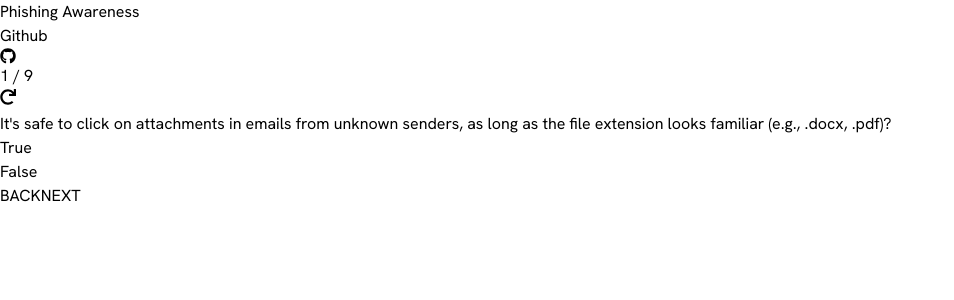
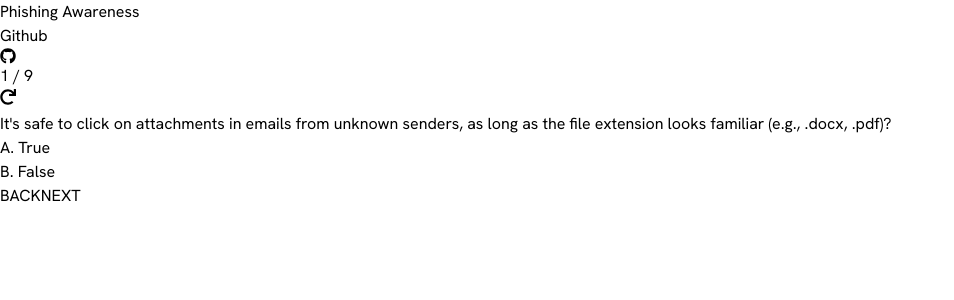
Before and after one commit to johntad110/phishing-awareness, a React (Vite) app: page / in a window 1280 px wide. Both pictures are taken after typing "Sample", "name@example.com" into the empty fields and a click on the button "Start Quiz". Shown: the top 300 px of the page, without its empty margins (0-954 px from the left). Built offline with nearby package versions, Linux system fonts and the light colour scheme; a web font is replaced by a local one.

Commit message:
add method to handle answers

```diff
--- a/src/App.tsx
+++ b/src/App.tsx
@@ -9,7 +9,12 @@ import qna from "./data/questions.json";
 export interface QnA {
   question: string,
   choice: string[],
-  answer: number
+  answer: number,
+  explanation: {
+    wrong: string;
+    correct: string;
+  };
+  userAnswer?: number;
 }
 
 function App() {
@@ -26,7 +31,11 @@ function App() {
       .map(({ value }) => ({
         question: value.question,
         choice: value.choice,
-        answer: value.answer
+        answer: value.answer,
+        explanation: {
+          wrong: value.explanation.wrong,
+          correct: value.explanation.correct,
+        }
       }));
 
     setQuestions(QnAs)
@@ -38,11 +47,11 @@ function App() {
   };
 
   const handleNext = () => {
-    setCurrentQuestion((currQue) => currQue += 1)
+    if (currentQuestion !== (totalQuestions - 1)) setCurrentQuestion((currQue) => currQue += 1)
   }
 
   const handlePrevious = () => {
-    setCurrentQuestion((currQue) => currQue -= 1)
+    if (currentQuestion !== 0) setCurrentQuestion((currQue) => currQue -= 1)
   }
 
   const handleFinishQuestions = () => {
@@ -55,6 +64,14 @@ function App() {
     setShowQuestions(false);
     setShowResults(false);
   };
+
+  const handleOnAnswered = (answer_idx: number) => {
+     setQuestions((prevQuestions) => {
+      const updatedQuestions = [...prevQuestions];
+      updatedQuestions[currentQuestion].userAnswer = answer_idx;
+      return updatedQuestions;
+     })
+  }
 
   useEffect(() => {
     loadQuestions();
@@ -77,7 +94,10 @@ function App() {
           onStart={handleStart}
           onNext={handleNext}
           onBack={handlePrevious}
+          onAnswered={handleOnAnswered}
           finishQuestion={handleFinishQuestions}
+          currentQuestion={currentQuestion}
+          totalQuestions={totalQuestions}
         />
         {showResults && <ResultsDisplay />}
       </div>
--- a/src/components/Questionnaire.tsx
+++ b/src/components/Questionnaire.tsx
@@ -1,5 +1,6 @@
 import { useState } from "react";
 import { QnA } from "../App";
+import { FaCheckCircle, FaTimesCircle } from "react-icons/fa";
 
 type QProps = {
     qnAs: QnA;
@@ -9,9 +10,12 @@ type QProps = {
     onNext: () => void;
     onBack: () => void;
     finishQuestion: () => void;
+    onAnswered: (ans_id: number) => void;
+    currentQuestion: number,
+    totalQuestions: number,
 }
 
-const Questionnaire: React.FC<QProps> = ({ qnAs, showForm, showQuestions, onStart, onNext, onBack, finishQuestion }) => {
+const Questionnaire: React.FC<QProps> = ({ qnAs, showForm, showQuestions, onStart, onNext, onBack, onAnswered, finishQuestion, currentQuestion, totalQuestions }) => {
     const [name, setName] = useState('');
     const [email, setEmail] = useState('');
 
@@ -53,9 +57,37 @@ const Questionnaire: React.FC<QProps> = ({ qnAs, showForm, showQuestions, onStar
                         {qnAs.question}
                     </div>
                     <div className="flex flex-col gap-2">
-                        {qnAs.choice.map((c, idx) => (
-                            <div className="bg-gray-100 p-2 rounded-lg hover:cursor-pointer border border-gray-100 hover:bg-white hover:border-gray-100 transition-all" key={idx}>{c}</div>
-                        ))}
+                        {qnAs.choice.map((c, idx) => {
+                            const isSelected = qnAs.userAnswer === idx; // Whether the user has selected this option.
+                            let backgroundColor = "bg-gray-100";
+
+                            if (qnAs.userAnswer !== undefined) { // If user has answered
+                                backgroundColor = isSelected ? (qnAs.answer === idx ? "bg-green-400- text-green-500" : "bg-red-400- text-red-500") : "bg-gray-100" // Grayed out for non-selected options if answered
+                            }
+
+                            return (
+                                <div
+                                    key={idx}
+                                    onClick={() => onAnswered(idx)}
+                                    className={`bg-gray-100 p-2 rounded-lg hover:cursor-pointer border border-gray-100 ${!isSelected && `hover:bg-white hover:border-gray-100`} transition-all ${backgroundColor}`}
+                                >
+                                    {String.fromCharCode(65 + idx)}. {c}
+                                    {isSelected && qnAs.userAnswer !== undefined && qnAs.explanation && ( // Show explanation if available
+                                        <div className="mt-2">
+                                            <div className="w-full h-1 bg-white"></div>
+                                            {qnAs.answer === idx ? (
+                                                <span className="flex items-center text-green-500">
+                                                    <FaCheckCircle className="mr-2 text-4xl" /> {qnAs.explanation.correct}
+                                                </span>
+                                            ) : (
+                                                <span className="flex items-center text-red-500">
+                                                    <FaTimesCircle className="mr-2 text-4xl" />{qnAs.explanation.wrong}</span>
+                                            )}
+                                        </div>
+                                    )}
+                                </div>
+                            );
+                        })}
                     </div>
                     <div className="flex justify-around w-full mt-4">
                         <button onClick={onBack} className="py-4 px-16 bg-white text-black border border-gray-400 hover:bg-black hover:text-white transition-all">
@@ -63,9 +95,9 @@ const Questionnaire: React.FC<QProps> = ({ qnAs, showForm, showQuestions, onStar
                         </button>
                         <button
                             className="py-4 px-16 bg-white text-black border border-gray-400 hover:bg-black hover:text-white transition-all"
-                            onClick={onNext}
+                            onClick={currentQuestion === (totalQuestions - 1) ? finishQuestion : onNext}
                         >
-                            NEXT
+                            {currentQuestion === (totalQuestions - 1) ? 'FINISH' : 'NEXT'}
                         </button>
                     </div>
                 </>
```
